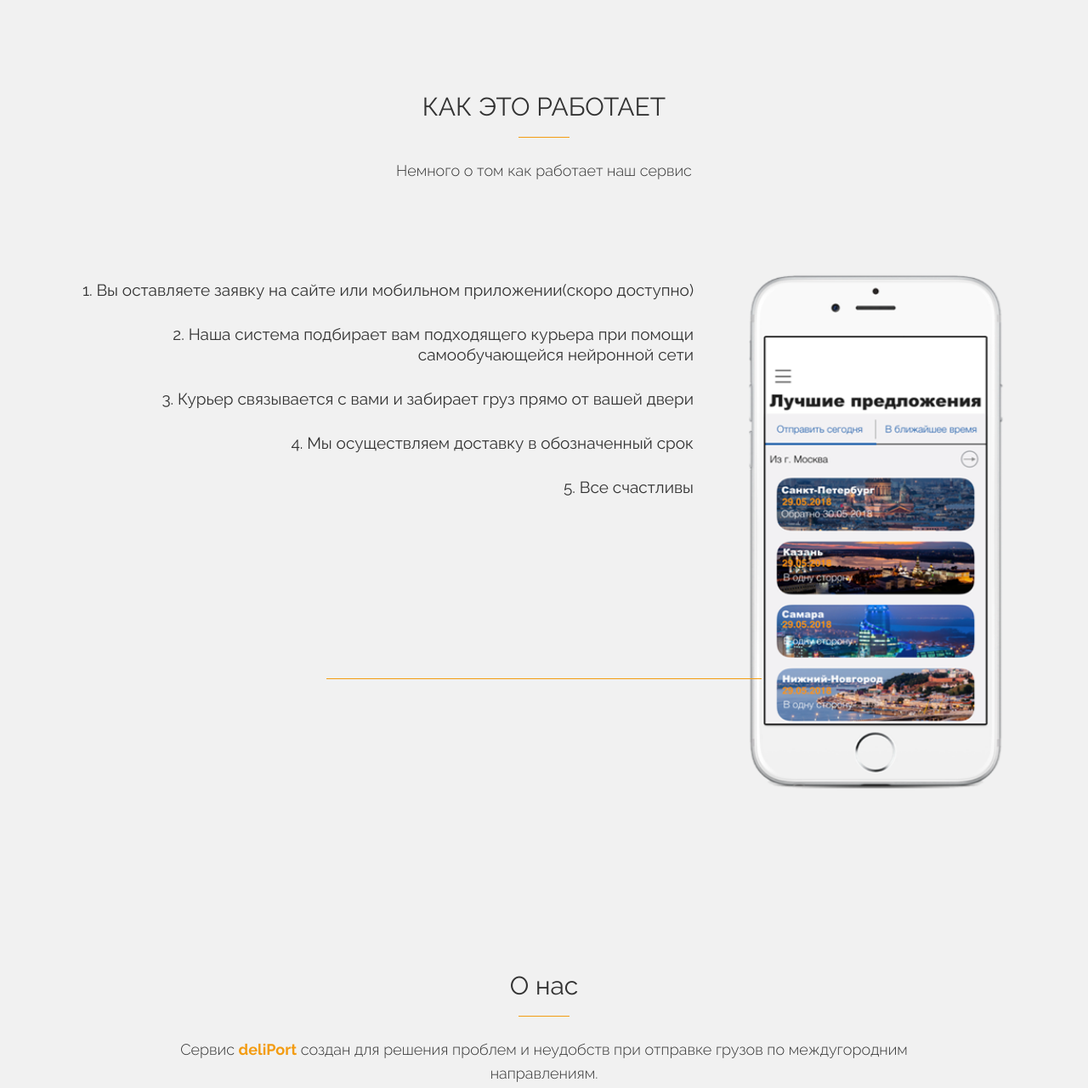
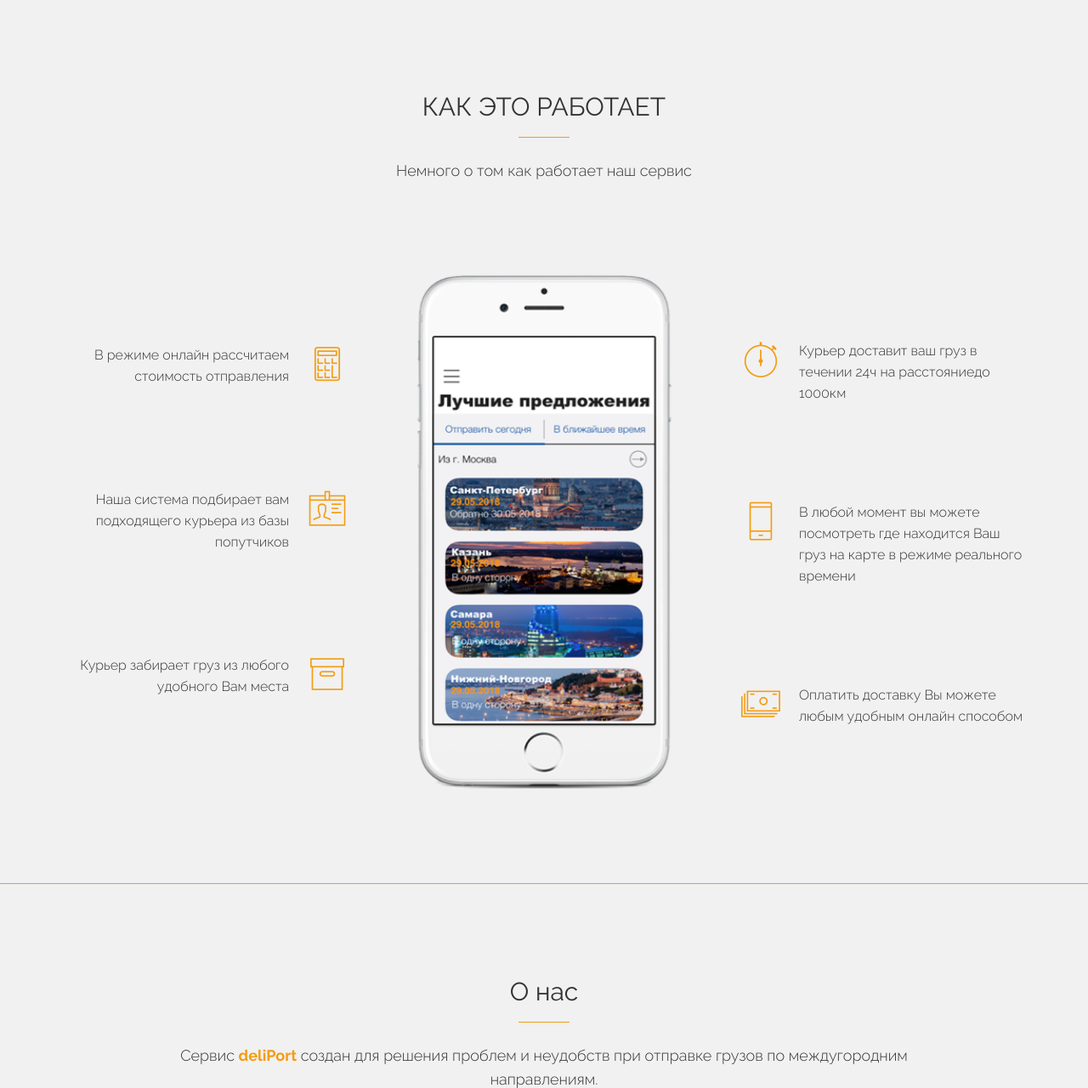
Before and after one commit to Kamuk/deliPort, a PHP site: page / in a window 1280 px wide. Shown: the part 801-2081 px from the top of the page at 85% size. Run offline with PHP 8.4, Linux system fonts and the light colour scheme; some web fonts are replaced.

Commit message:
[+] Правки от 15.07.2018

```diff
--- a/www/contact.php
+++ b/www/contact.php
@@ -6,7 +6,7 @@
 
 
 //E-mail address. Enter your email
-define("__TO__", "semen.svistunov@gmail.com");
+define("__TO__", "info@deliport.ru");
 
 //Success message
 define('__SUCCESS_MESSAGE__', "Ваше сообщение успешно отправлено, мы ответим в скором времени. Спасибо!");
--- a/www/css/style.css
+++ b/www/css/style.css
@@ -469,13 +469,13 @@ div.carousel-inner .item img {
 }
 .right_single_feature {
 	position: relative;
-	padding-left: 90px;
-	margin-bottom: 65px;
-	margin-top: 35px;
+    padding-left: 90px;
+    margin-bottom: 115px;
+    margin-top: 95px;
 }
 .right_single_feature div {
 	position: absolute;
-	font-size: 40px;
+	font-size: 50px;
 	color: #f39c12;
 	left: 0;
 	width: 90px;
@@ -503,14 +503,14 @@ div.carousel-inner .item img {
 
 .left_single_feature {
 	position: relative;
-	padding-right: 90px;
-	margin-bottom: 65px;
-	text-align: right;
-	margin-top: 35px;
+    padding-right: 90px;
+    margin-bottom: 120px;
+    text-align: right;
+    margin-top: 100px;
 }
 .left_single_feature div {
 	position: absolute;
-	font-size: 40px;
+	font-size: 50px;
 	color: #f39c12;
 	right: 0;
 	width: 90px;
@@ -672,10 +672,10 @@ div.carousel-inner .item img {
 	content: "";
     position: absolute;
     bottom: 0;
-    width: 40%;
+    width: 100%;
     height: 1px;
     background-color: #f39c12;
-    left: 30%;
+    left: 0%;
 }
 /*---------------------------------------
    SECTION DOWNLOAD
@@ -760,14 +760,18 @@ div.carousel-inner .item img {
 	border-right: 1px solid #0F1217;
 }
 /* Разделитель*/
+#SERVICES {
+	position: relative;
+}
+
 #SERVICES:after {
 	content: "";
     position: absolute;
-    bottom: -100%;
-    width: 40%;
+    bottom: 0;
+    width: 100%;
     height: 1px;
     background-color: #f39c12;
-    left: 30%;
+    left: 0%;
 }
 
 /*---------------------------------------
--- a/www/index.php
+++ b/www/index.php
@@ -181,7 +181,7 @@
 <!-- =========================
 	"Как это работает"
 ============================== -->
-	<section id="SERVICES" class="features page">
+<section id="SERVICES" class="features page">
 		<div class="container">
 			<div class="row">
 				<div class="col-md-10 col-md-offset-1">
@@ -198,15 +198,32 @@
 		<div class="feature_inner">
 			<div class="container">
 				<div class="row">
-					<div class="col-md-8 right_no_padding wow slideInLeft" data-wow-duration="1s">
+					<div class="col-md-4 right_no_padding wow fadeInLeft" data-wow-duration="1s">
 						<!-- FEATURE -->
 
-						<div class="list-work">
-							<p>1. Вы оставляете заявку на сайте или мобильном приложении(скоро доступно)</p>
-							<p>2. Наша система подбирает вам подходящего курьера при помощи самообучающейся нейронной сети</p>
-							<p>3. Курьер связывается с вами и забирает груз прямо от вашей двери</p>
-							<p>4. Мы осуществляем доставку в обозначенный срок</p>
-							<p>5. Все счастливы</p>
+						<div class="left_single_feature">
+							<!-- ICON -->
+							<div><span class="pe-7s-calculator"></span></div>
+							<p>В режиме онлайн рассчитаем стоимость отправления</p>
+						</div>
+
+						<!-- END SINGLE FEATURE -->
+
+
+						<!-- FEATURE -->
+						<div class="left_single_feature">
+							<!-- ICON -->
+							<div><span class="pe-7s-id"></span></div>
+							<p>Наша система подбирает вам подходящего курьера из базы попутчиков</p>
+						</div>
+						<!-- END SINGLE FEATURE -->
+
+
+						<!-- FEATURE -->
+						<div class="left_single_feature">
+							<!-- ICON -->
+							<div><span class="pe-7s-box1"></span></div>
+							<p>Курьер забирает груз из любого удобного Вам места</p>
 						</div>
 						<!-- END SINGLE FEATURE -->
 
@@ -217,11 +234,39 @@
 							<img class="wow bounceIn" data-wow-duration="1s" src="images/iPhone02.png" alt="">
 						</div>
 					</div>
+					<div class="col-md-4 left_no_padding wow fadeInRight" data-wow-duration="1s">
+
+						<!-- FEATURE -->
+						<div class="right_single_feature">
+							<!-- ICON -->
+							<div><span class="pe-7s-stopwatch"></span></div>
+							<p>Курьер доставит ваш груз в течении 24ч на расстояниедо 1000км</p>
+						</div>
+						<!-- END SINGLE FEATURE -->
+
+
+						<!-- FEATURE -->
+						<div class="right_single_feature">
+							<!-- ICON -->
+							<div><span class="pe-7s-phone"></span></div>
+							<p>В любой момент вы можете посмотреть где находится Ваш груз на карте в режиме реального времени</p>
+						</div>
+						<!-- END SINGLE FEATURE -->
+
+
+						<!-- FEATURE -->
+						<div class="right_single_feature">
+							<!-- ICON -->
+							<div><span class="pe-7s-cash"></span></div>
+							<p>Оплатить доставку Вы можете любым удобным онлайн способом</p>
+						</div>
+						<!-- END SINGLE FEATURE -->
+					</div>
 				</div>
 			</div>
 		</div>
 	</section>
-	<!-- Конец секции -->
+
 
  <!-- =========================
 	 START ABOUT US SECTION
@@ -305,35 +350,6 @@
 				</div>
 			</div>
 		</div>
-<!--
-		<div class="video_area">
-			<div class="container">
-				<div class="row">
-					<div class="col-md-6 wow fadeInLeftBig">
-
-						<div class="video_title">
-							<h2>Best App <br>in the market</h2>
-							<p>Lorem ipsum dolor sit amet, consectetur adipisicing elit, sed do eiusmod tempor incididunt ut labore et dolore magna aliqua. Ut enim ad minim veniam, quis nostrud exercitation ullamco laboris nisi ut aliquip</p>
-						</div>
-						<div class="video-button">
-
-							<a class="btn btn-primary btn-video" href="#FEATURES" role="button">Features</a>
-						</div>
-					</div>
-					<div class="col-md-6 wow fadeInRightBig">
-
-						<div class="video">
-							<iframe src="https://player.vimeo.com/video/88209254?title=0&amp;byline=0&amp;portrait=0&amp;color=cc0000" width="560" height="315"></iframe>
-						</div>
-					</div>
-				</div>
-			</div>
-		</div> -->
-	</section>
-	<!-- End About Us -->
-
-
-
 
  <!-- =========================
 	 START TESTIMONIAL SECTION
@@ -410,84 +426,6 @@
 
 
 	<!-- END TESTIMONIAL SECTION -->
-
-
-
-<!-- =========================
-	 START FEATURES
-============================== -->
-	<!-- <section id="FEATURES" class="features page">
-		<div class="container">
-			<div class="row">
-				<div class="col-md-10 col-md-offset-1">
-					<div class="section_title wow fadeIn" data-wow-duration="1s">
-						<h2>Особенности</h2>
-						<p>Удобное мобильное приложение на Android и IOS</p>
-					</div>
-				</div>
-			</div>
-		</div>
-
-		<div class="feature_inner">
-			<div class="container">
-				<div class="row">
-					<div class="col-md-4 right_no_padding wow fadeInLeft" data-wow-duration="1s">
-						<div class="left_single_feature">
-							<div><span class="pe-7s-light"></span></div>
-
-							<h3>Креативный дизайн<span>/</span></h3>
-							<p>Наши дизайнеры, разработали прогрессивный, юзабилити интерфейс</p>
-						</div>
-
-						<div class="left_single_feature">
-							<div><span class="pe-7s-science"></span></div>
-
-							<h3>Современное видение<span>/</span></h3>
-							<p>Не боимся эксперементировать с новыми технологиями и идеями</p>
-						</div>
-
-						<div class="left_single_feature">
-							<div><span class="pe-7s-look"></span></div>
-
-							<h3>Версия для слабовидящих<span>/</span></h3>
-							<p>Нашим приложением можно пользоваться, не одевая очки</p>
-
-					</div>
-					<div class="col-md-4">
-						<div class="feature_iphone">
-							<img class="wow bounceIn" data-wow-duration="1s" src="images/iPhone02.png" alt="">
-						</div>
-					</div>
-					<div class="col-md-4 left_no_padding wow fadeInRight" data-wow-duration="1s">
-
-						<div class="right_single_feature">
-							<div><span class="pe-7s-tools"></span></div>
-
-							<h3><span>/</span>Ответственность</h3>
-							<p>Мы отвечаем за качество нашего продукта, и прислушиваемся к вашим пожеланиям</p>
-						</div>
-
-						<div class="right_single_feature">
-							<div><span class="pe-7s-phone"></span></div>
-
-							<h3><span>/</span>Адаптивность</h3>
-							<p>Разрабатываемое приложения, тестируем на 30+ различных мобильных устройствах</p>
-						</div>
-
-						<div class="right_single_feature">
-							<div><span class="pe-7s-leaf"></span></div>
-
-							<h3><span>/</span>Чистый код</h3>
-							<p>Тщательно следим, за соблюдением code style нашими разработчиками</p>
-						</div>
-					</div>
-				</div>
-			</div>
-		</div>
-	</section> -->
-
-
-
 
 <!-- =========================
 	 Start FUN FACTS
```
